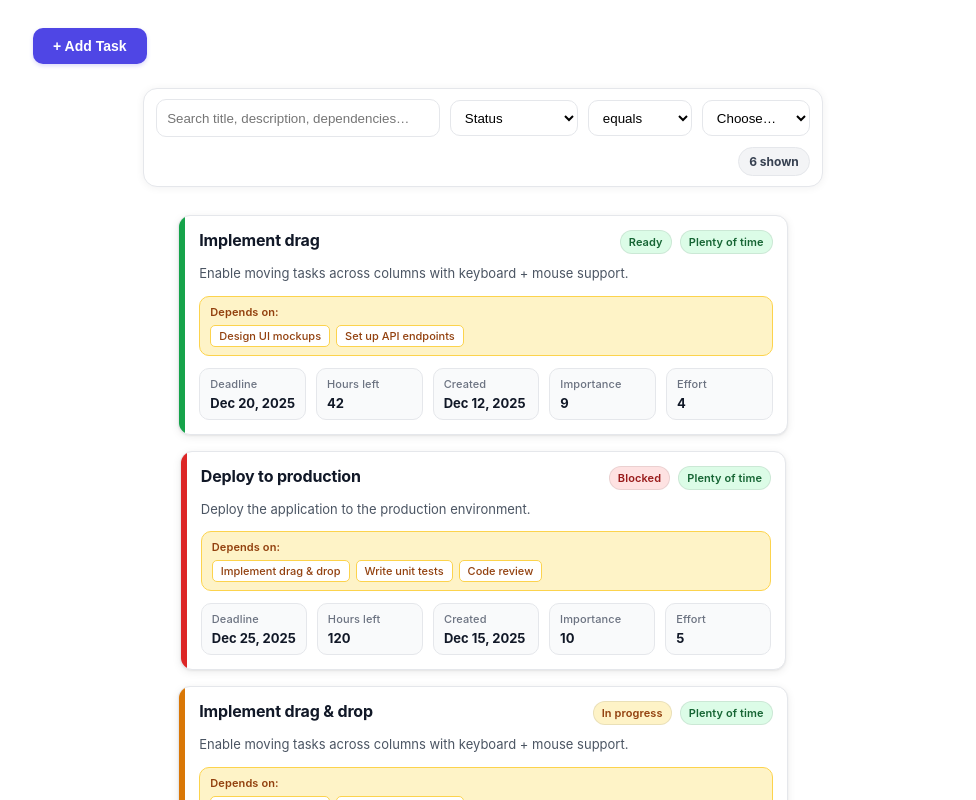
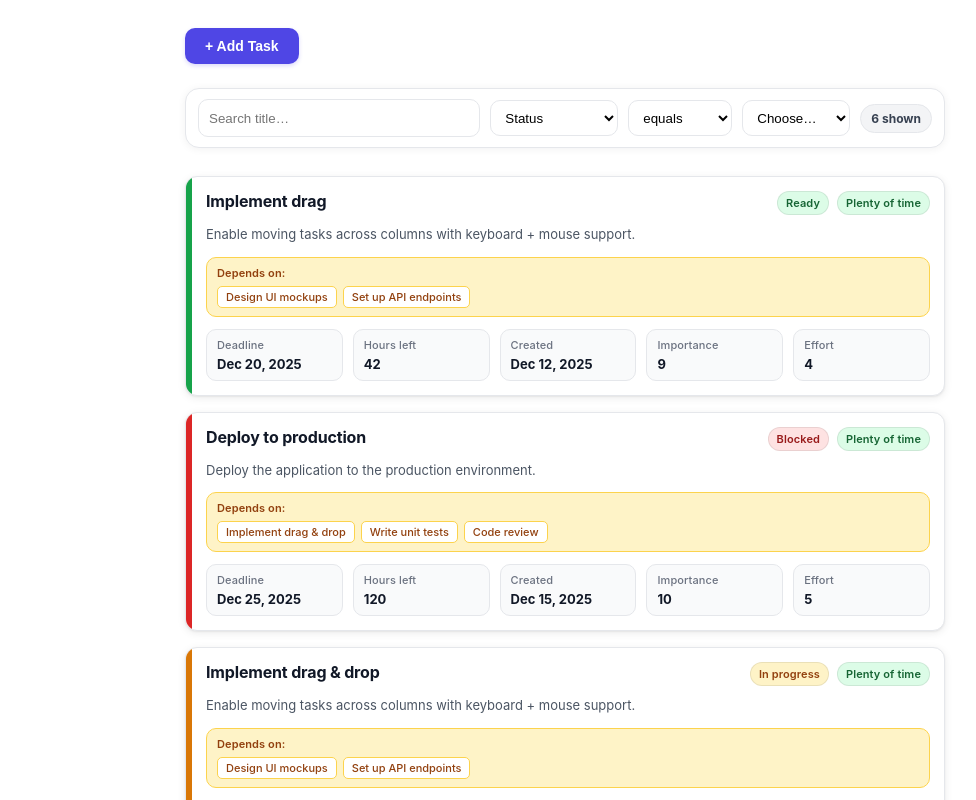
Before and after one commit to AkakiBurjanadze19/HackStream, a React (Vite) app: page / in a window 1280 px wide. Shown: the top 800 px of the page, without its empty margins (303-1279 px from the left). Built offline with nearby package versions, Linux system fonts and the light colour scheme.

Commit message:
updated layout and filtering title

```diff
--- a/src/App.css
+++ b/src/App.css
@@ -66,3 +66,16 @@
   padding: 6px 10px;
   border-radius: 999px;
 }
+
+.taskColumn {
+  width: 760px;
+  max-width: 100%;
+  display: flex;
+  flex-direction: column;
+  gap: 16px;
+}
+
+.filterBar {
+  width: 100%;
+  box-sizing: border-box;
+}
--- a/src/App.jsx
+++ b/src/App.jsx
@@ -1,7 +1,7 @@
 import { useMemo, useState } from "react";
 import TaskCard from "./TaskCard";
 import TaskModal from "./TaskModal";
-import './App.css';
+import "./App.css";
 
 const initialTasks = [
   {
@@ -14,7 +14,7 @@ const initialTasks = [
     importance: 9,
     effort: 4,
     dependencies: ["Design UI mockups", "Set up API endpoints"],
-    status: "ready"
+    status: "ready",
   },
   {
     id: 2,
@@ -26,7 +26,7 @@ const initialTasks = [
     importance: 10,
     effort: 5,
     dependencies: ["Implement drag & drop", "Write unit tests", "Code review"],
-    status: "blocked"
+    status: "blocked",
   },
   {
     id: 3,
@@ -38,7 +38,7 @@ const initialTasks = [
     importance: 9,
     effort: 4,
     dependencies: ["Design UI mockups", "Set up API endpoints"],
-    status: "in_progress"
+    status: "in_progress",
   },
   {
     id: 4,
@@ -50,7 +50,7 @@ const initialTasks = [
     importance: 9,
     effort: 4,
     dependencies: ["Design UI mockups", "Set up API endpoints"],
-    status: "overdue"
+    status: "overdue",
   },
   {
     id: 5,
@@ -62,7 +62,7 @@ const initialTasks = [
     importance: 9,
     effort: 4,
     dependencies: ["Design UI mockups", "Set up API endpoints"],
-    status: "blocked"
+    status: "blocked",
   },
   {
     id: 6,
@@ -74,7 +74,7 @@ const initialTasks = [
     importance: 9,
     effort: 4,
     dependencies: ["Design UI mockups", "Set up API endpoints"],
-    status: "blocked"
+    status: "blocked",
   },
 ];
 
@@ -101,13 +101,11 @@ export default function App() {
   }
 
   function matchesFilter(task) {
-    // 1) Search (title + description + dependencies)
+    // 1) Search (ONLY title)
     if (search.trim()) {
       const q = norm(search);
       const inTitle = norm(task.title).includes(q);
-      const inDesc = norm(task.description).includes(q);
-      const inDeps = Array.isArray(task.dependencies) && task.dependencies.some((d) => norm(d).includes(q));
-      if (!inTitle && !inDesc && !inDeps) return false;
+      if (!inTitle) return false;
     }
 
     // 2) If filter needs a value and it's empty => don't filter
@@ -206,36 +204,52 @@ export default function App() {
       id: Date.now(),
       ...taskData,
       hours_left_until_deadline: taskData.hoursLeft || 0,
-      creation_date: taskData.createdAt || new Date().toISOString().split('T')[0],
+      creation_date: taskData.createdAt || new Date().toISOString().split("T")[0],
       dependencies: taskData.dependencies || [],
-      status: "backlog"
+      status: "backlog",
     };
     setTasks([...tasks, newTask]);
     setIsModalOpen(false);
   };
 
   return (
-    <div style={{
+    <div
+      style={{
         width: "100%",
         display: "flex",
         justifyContent: "flex-end",
         paddingRight: 16,
         boxSizing: "border-box",
-      fontFamily: "-apple-system, BlinkMacSystemFont, 'Segoe UI', 'Roboto', 'Oxygen', 'Ubuntu', 'Cantarell', 'Fira Sans', 'Droid Sans', 'Helvetica Neue', sans-serif",
+        fontFamily:
+          "-apple-system, BlinkMacSystemFont, 'Segoe UI', 'Roboto', 'Oxygen', 'Ubuntu', 'Cantarell', 'Fira Sans', 'Droid Sans', 'Helvetica Neue', sans-serif",
         WebkitFontSmoothing: "antialiased",
-      MozOsxFontSmoothing: "grayscale"
-    }}>
-      <div style={{
-        padding: 20,
-        width: 900,
-        maxWidth: "100%",
+        MozOsxFontSmoothing: "grayscale",
+      }}
+    >
+      <div
+        style={{
+          width: "100%",
           display: "flex",
-        flexDirection: "column",
-        alignItems: "center",
-        gap: 16
-      }}>
+          justifyContent: "flex-end",
+          fontFamily:
+            "-apple-system, BlinkMacSystemFont, 'Segoe UI', 'Roboto', 'Oxygen', 'Ubuntu', 'Cantarell', 'Fira Sans', 'Droid Sans', 'Helvetica Neue', sans-serif",
+          WebkitFontSmoothing: "antialiased",
+          MozOsxFontSmoothing: "grayscale",
+        }}
+      >
+        <div
+          className="taskColumn"
+          style={{
+            paddingTop: 20,
+            paddingBottom: 20,
+            paddingLeft: 20,
+            paddingRight: 8, // small right gap
+          }}
+        >
           {/* Add Task Button */}
           <button
+            classname="addTaskBtn"
+            type="button"
             onClick={() => setIsModalOpen(true)}
             style={{
               padding: "10px 20px",
@@ -269,7 +283,7 @@ export default function App() {
               className="filterSearch"
               value={search}
               onChange={(e) => setSearch(e.target.value)}
-    placeholder="Search title, description, dependencies…"
+              placeholder="Search title…"
             />
 
             <select
@@ -371,12 +385,28 @@ export default function App() {
                 <option value="plenty">plenty</option>
                 <option value="unknown">unknown</option>
               </select>
-  ) : (filterKey === "deadline" || filterKey === "creation_date") ? (
-    <input className="filterInput" type="date" value={filterValue} onChange={(e) => setFilterValue(e.target.value)} />
-  ) : (filterKey === "importance" || filterKey === "effort" || filterKey === "hours_left_until_deadline") ? (
-    <input className="filterInput" type="number" value={filterValue} onChange={(e) => setFilterValue(e.target.value)} placeholder="number" />
+            ) : filterKey === "deadline" || filterKey === "creation_date" ? (
+              <input
+                className="filterInput"
+                type="date"
+                value={filterValue}
+                onChange={(e) => setFilterValue(e.target.value)}
+              />
+            ) : filterKey === "importance" || filterKey === "effort" || filterKey === "hours_left_until_deadline" ? (
+              <input
+                className="filterInput"
+                type="number"
+                value={filterValue}
+                onChange={(e) => setFilterValue(e.target.value)}
+                placeholder="number"
+              />
             ) : (
-    <input className="filterInput" value={filterValue} onChange={(e) => setFilterValue(e.target.value)} placeholder="value…" />
+              <input
+                className="filterInput"
+                value={filterValue}
+                onChange={(e) => setFilterValue(e.target.value)}
+                placeholder="value…"
+              />
             )}
 
             <span className="filterCount">{filteredTasks.length} shown</span>
@@ -387,13 +417,10 @@ export default function App() {
             <TaskCard key={task.id} task={task} status={task.status} />
           ))}
         </div>
+      </div>
 
       {/* Task Modal */}
-      <TaskModal
-        open={isModalOpen}
-        onClose={() => setIsModalOpen(false)}
-        onCreate={handleCreateTask}
-      />
+      <TaskModal open={isModalOpen} onClose={() => setIsModalOpen(false)} onCreate={handleCreateTask} />
     </div>
   );
 }
```
Lines whose indentation alone changed are shown as unchanged.
